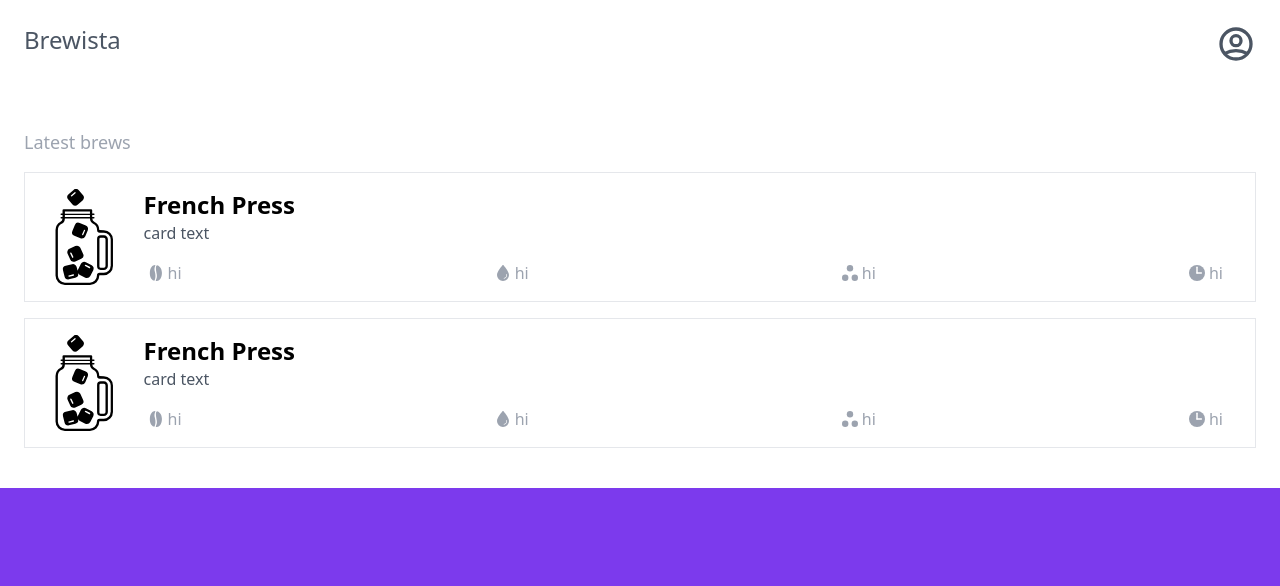
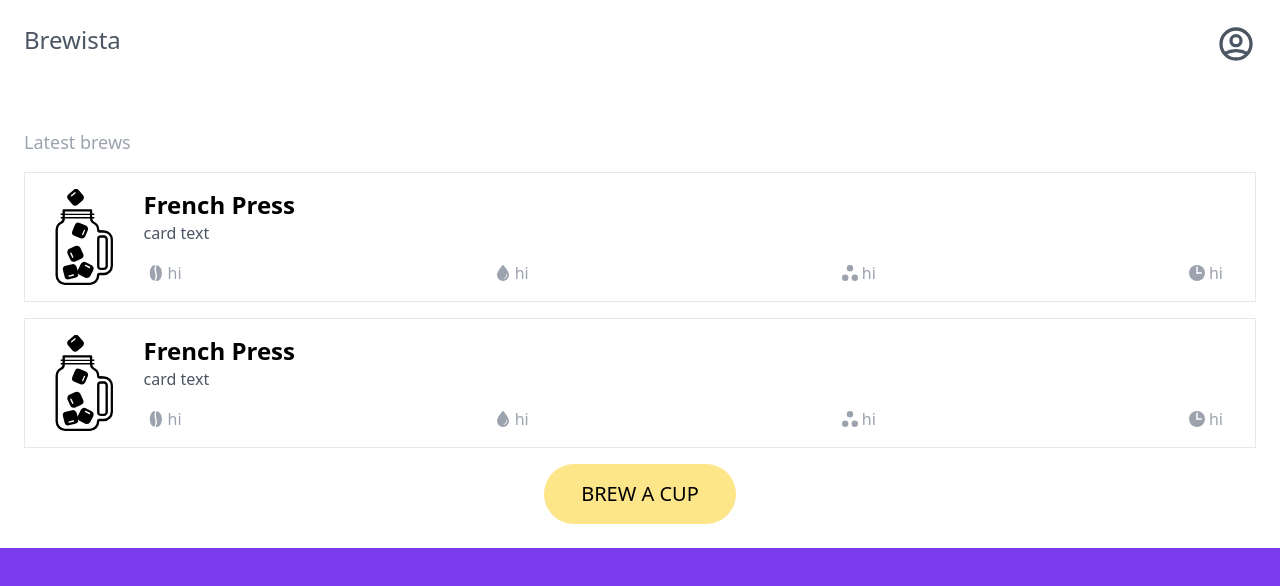
Before and after one commit to kami6800/eksamen, a Vue app: page /latest in a window 1280 px wide. Shown: the top 586 px of the page. Built offline with nearby package versions, Linux system fonts and the light colour scheme.

Commit message:
button to pick coffee

```diff
--- a/src/pages/LatestBrews.vue
+++ b/src/pages/LatestBrews.vue
@@ -9,4 +9,6 @@
     <coffee-card></coffee-card>
     <coffee-card></coffee-card>
 
+    <router-link class="bg-yellow-200 py-4 text-xl rounded-full m-0 m-auto block w-48 text-center" to="/pick">BREW A CUP</router-link>
+
 </template>
--- /dev/null
+++ b/src/pages/PickCoffee.vue
@@ -0,0 +1,3 @@
+<template>
+    <p>hi</p>
+</template>
--- a/src/router.js
+++ b/src/router.js
@@ -1,11 +1,13 @@
 import {createRouter, createWebHistory} from "vue-router";
 import LatestBrews from "./pages/LatestBrews";
+import PickCoffee from "./pages/PickCoffee";
 
 const router = createRouter({
     history: createWebHistory(),
     routes:[
         {path: "/", redirect: "/latest"},
-        {path: "/latest", component:LatestBrews}
+        {path: "/latest", component:LatestBrews},
+        {path: "/pick", component:PickCoffee}
     ]
 });
 
```
